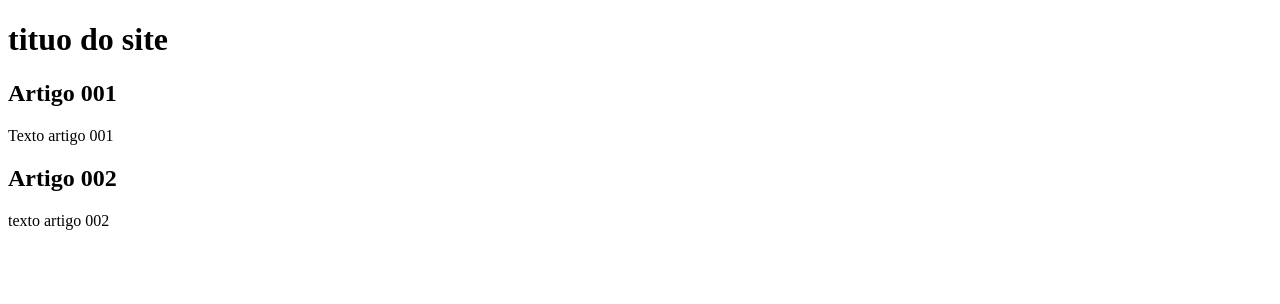
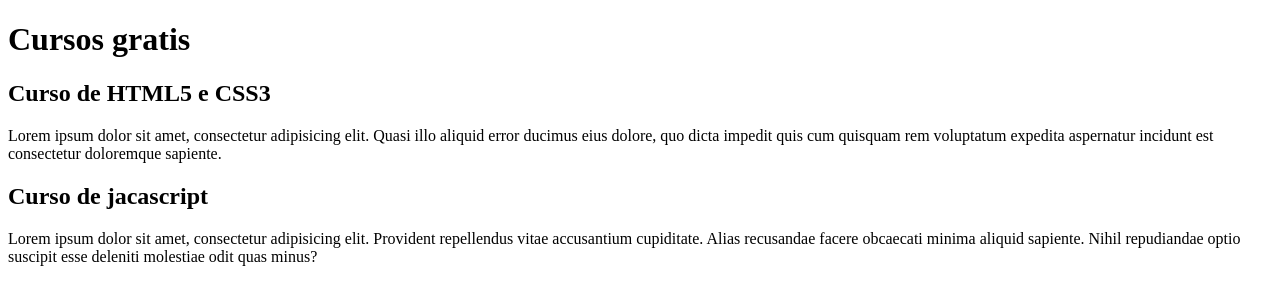
Before and after one commit to Iago2327/Projeto-site, a plain HTML site: page index.html in a window 1280 px wide. Drawn offline with Linux system fonts and the light colour scheme.

Commit message:
comecei a escrever o conteudo

```diff
--- a/index.html
+++ b/index.html
@@ -9,15 +9,15 @@
 <body>
     <main>
         <header>
-            <h1>tituo do site</h1>
+            <h1>Cursos gratis</h1>
         </header>
         <article>
-            <h2>Artigo 001</h2>
-            <p>Texto artigo 001</p>
+            <h2>Curso de HTML5 e CSS3</h2>
+            <p>Lorem ipsum dolor sit amet, consectetur adipisicing elit. Quasi illo aliquid error ducimus eius dolore, quo dicta impedit quis cum quisquam rem voluptatum expedita aspernatur incidunt est consectetur doloremque sapiente.</p>
         </article>
         <article>
-            <h2>Artigo 002</h2>
-            <p>texto artigo 002</p>
+            <h2>Curso de jacascript</h2>
+            <p>Lorem ipsum dolor sit amet, consectetur adipisicing elit. Provident repellendus vitae accusantium cupiditate. Alias recusandae facere obcaecati minima aliquid sapiente. Nihil repudiandae optio suscipit esse deleniti molestiae odit quas minus?</p>
         </article>
     </main>
 
```
